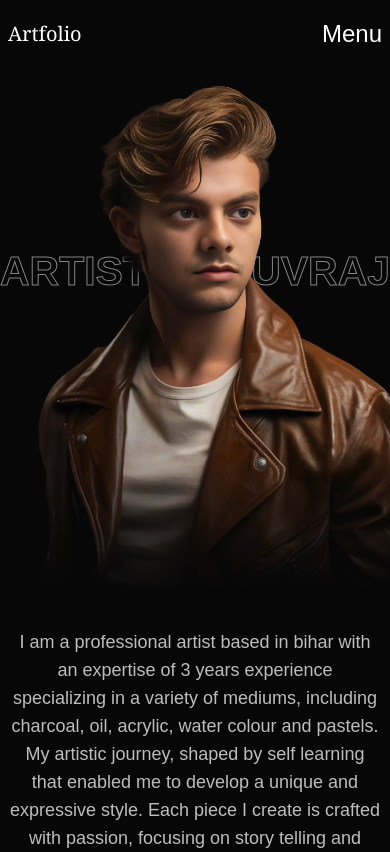
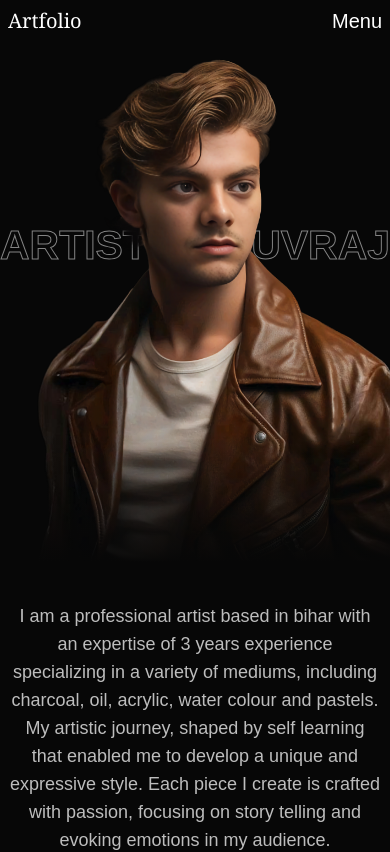
Before and after one commit to techiuv/artist-portfolio, a React (Vite) app: page / in a window 390 px wide. Shown: the top 852 px of the page. Built offline with nearby package versions, Linux system fonts and the light colour scheme; a web font is replaced by a local one.

Commit message:
Update Navbar.jsx

```diff
--- a/src/component/Navbar.jsx
+++ b/src/component/Navbar.jsx
@@ -53,7 +53,7 @@ const Navbar = () => {
     <nav
       className={`${
         scrollY > 50 ? 'fixed top-0 left-0 right-0 bg-[#ffffff09] backdrop-blur-lg ' : ''
-      } flex justify-between items-center w-full min-h-[8vh] px-2 md:px-7 transition-all duration-300 z-50`}
+      } flex justify-between items-center w-full min-h-[5vh] px-2 md:px-7 transition-all duration-300 z-50`}
     >
       {/* Logo */}
       <div>
@@ -64,7 +64,7 @@ const Navbar = () => {
 
       {/* Hamburger Icon for Mobile (Hidden on large screens) */}
       <div className="block lg:hidden">
-        <button onClick={toggleDrawer} className="text-2xl focus:outline-none">
+        <button onClick={toggleDrawer} className="text-xl focus:outline-none">
           {isOpen ? 'Close' : 'Menu'}
         </button>
       </div>
@@ -100,14 +100,13 @@ const Navbar = () => {
           <a
             href="#contact"
             className="bg-primary-color rounded-full py-2 px-3 mt-5 block"
-            onClick={handleNavLinkClick} // Close offcanvas on click
+            onClick={handleNavLinkClick}
           >
             Contact
           </a>
         </div>
       </div>
 
-      {/* Offcanvas Overlay (Dark background overlay to close the drawer) */}
       <div
         className={`fixed inset-0 bg-transparent  z-40 transition-opacity duration-300 ${isOpen ? 'block' : 'hidden'}`}
         onClick={toggleDrawer}
```
